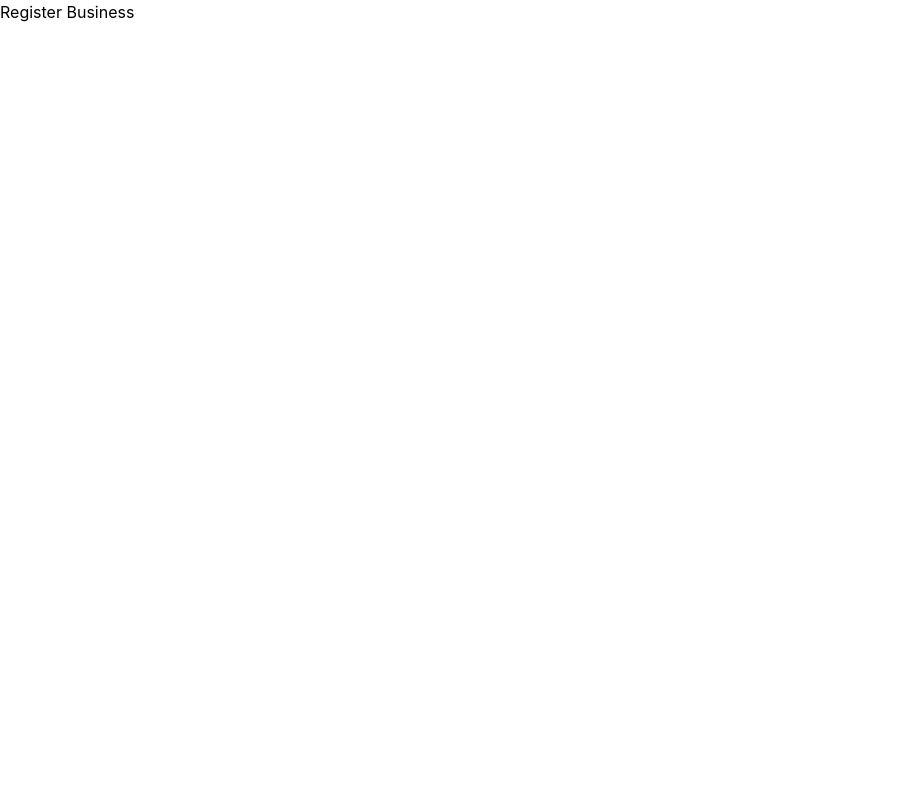
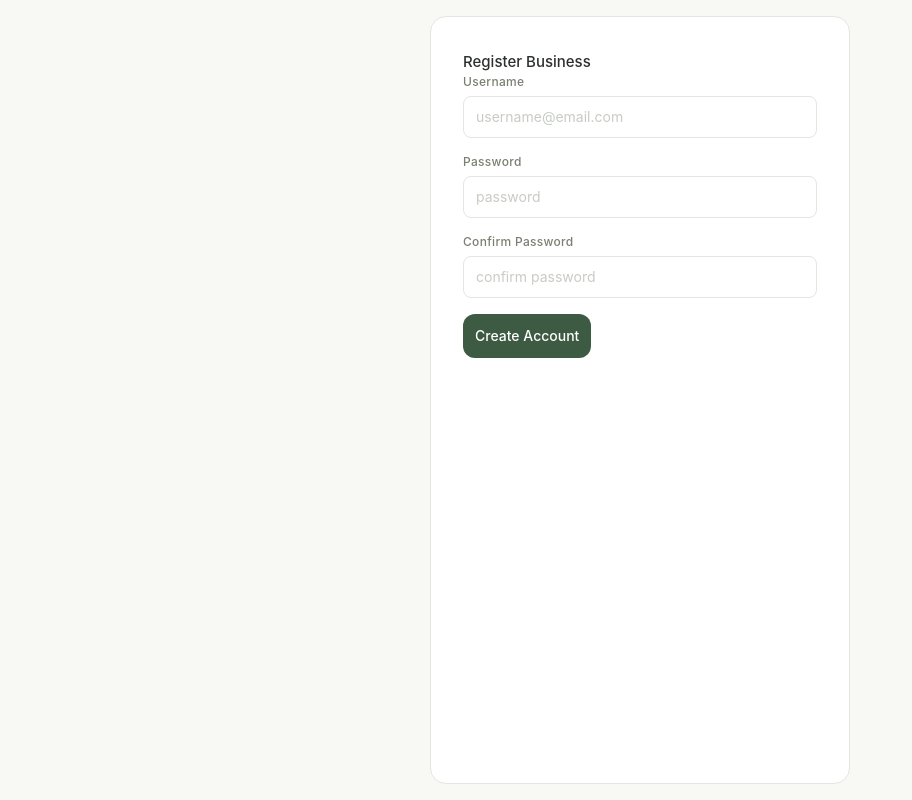
Before and after one commit to BreckynDev/OpenSlot, a React (Vite) app in the folder frontend/: page /register in a window 1280 px wide. Shown: the whole page, without its empty margins (0-912 px from the left). Built offline with nearby package versions, Linux system fonts and the light colour scheme.

Commit message:
PrivateFlow Frontend Update
Build out PrivateFlow and scaffolding  for RegisterForm

```diff
--- a/frontend/src/PrivateFlow.tsx
+++ b/frontend/src/PrivateFlow.tsx
@@ -0,0 +1,42 @@
+import { useState } from 'react';
+import LoginFrom from './components/LoginForm';
+import RegisterFrom from './components/RegisterForm';
+
+type Page = 'login' | 'register' | 'dashboard';
+
+
+function PrivateFlow() {
+    const [page, setPage] = useState<Page>('login');
+    const [user, setUserEmail] = useState<string>("");
+
+    const handleLoginSuccess = (email: string) => {
+        setUserEmail(email)
+        setPage('dashboard');
+    };
+
+    const handleGoToRegister = () => {
+        setPage('register');
+    }
+
+    const handleRegister = () => {
+        setPage('login');
+    }
+
+    return (
+        <>
+            {page === 'login' && (
+                <LoginFrom
+                    onContiune={handleLoginSuccess}
+                    onGoToRegister={handleGoToRegister}
+                />
+            )}
+            {page === 'register' && (
+                <RegisterFrom
+                    onRegister={handleRegister}
+                />
+            )}
+        </>
+    )
+};
+
+export default PrivateFlow;
--- a/frontend/src/components/RegisterForm.tsx
+++ b/frontend/src/components/RegisterForm.tsx
@@ -1,10 +1,55 @@
-import React from 'react';
+import React from "react";
 
-const RegisterForm = () => {
+interface RegisterFormProps {
+  onRegister: () => void;
+}
+
+const RegisterForm = ({ onRegister }: RegisterFormProps) => {
   return (
-    <div>
-      <h1>Register Business</h1>
-      {/* Form content */}
+    <div className="min-h-screen bg-[#F8F9F5] flex item-center justify-center p-4">
+      <div className="w-[420px] max-w-full bg-white border border-[#e4e6e0] rounded-2xl p-8 font-sans">
+        <span className="text-[#2D312E] font-medium text-[15px]">
+          Register Business
+        </span>
+        <div className="mb-4">
+          <p className="block text-xs font-medium text-[#7a8070] mb-1.5 tracking-wide">
+            Username
+          </p>
+          <input
+            type="text"
+            placeholder="username@email.com"
+            className="w-full px-3 py-2.5 text-sm border border-[#e4e6e0] rounded-lg text-[#2D312E] placeholder-[#c8ccc4] focus:outline-none focus:border-[#3D5A42]"
+          />
+        </div>
+        <div className="mb-4">
+          <p className="block text-xs font-medium text-[#7a8070] mb-1.5 tracking-wide">
+            Password
+          </p>
+          <input
+            type="password"
+            placeholder="password"
+            className="w-full px-3 py-2.5 text-sm border border-[#e4e6e0] rounded-lg text-[#2D312E] placeholder-[#c8ccc4] focus:outline-none focus:border-[#3D5A42]"
+          />
+        </div>
+        <div className="mb-4">
+          <p className="block text-xs font-medium text-[#7a8070] mb-1.5 tracking-wide">
+            Confirm Password
+          </p>
+          <input
+            type="password"
+            placeholder="confirm password"
+            className="w-full px-3 py-2.5 text-sm border border-[#e4e6e0] rounded-lg text-[#2D312E] placeholder-[#c8ccc4] focus:outline-none focus:border-[#3D5A42]"
+          />
+        </div>
+        <div className="flex item-center">
+          <button
+            onClick={onRegister}
+            className="flex item-center justify-center px-3 py-3 bg-[#3D5A42] rounded-xl text-sm font-medium text-white hover:bg-[#344e38] transition-colors disabled:opacity-40 disabled:cursor-not-allowed"
+          >
+            Create Account
+          </button>
+        </div>
+      </div>
     </div>
   );
 };
```
Also changed, not shown: frontend/src/components/LoginForm.tsx (+6 -1 lines).
